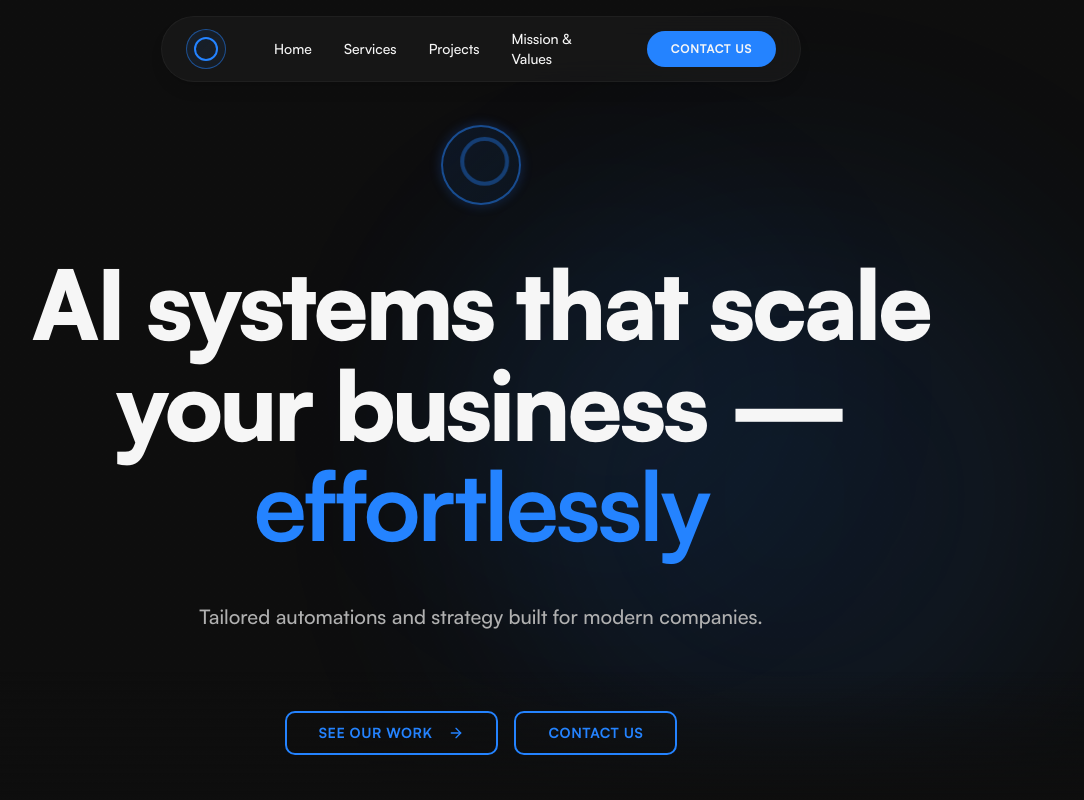
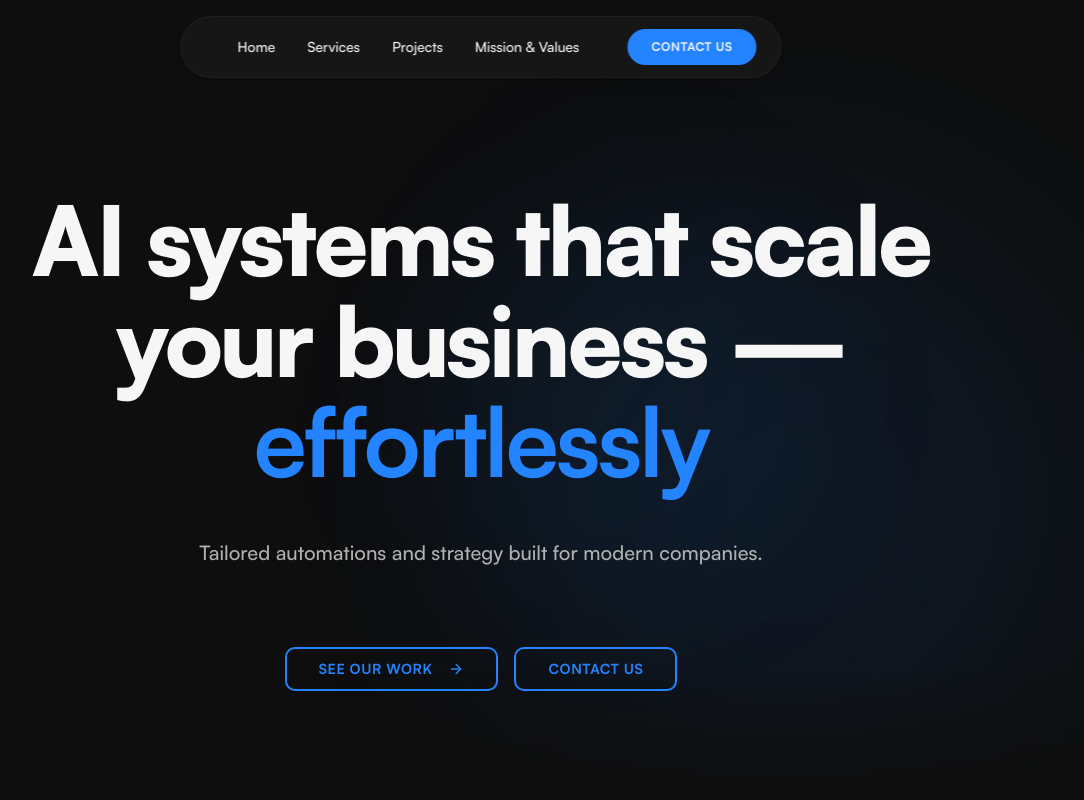
Before and after one commit to Synergaise/website, a React (Vite) app: page / in a window 1280 px wide. Shown: the top 800 px of the page, without its empty margins (159-1243 px from the left). Built offline with nearby package versions, Linux system fonts and the light colour scheme; the HTML template or start-up script is replaced by a standard one.

Commit message:
Remove blue circles from hero

```diff
--- a/src/components/Hero.tsx
+++ b/src/components/Hero.tsx
@@ -21,12 +21,6 @@ const Hero = () => {
       {/* Content */}
       <div className="container mx-auto px-6 relative z-10">
         <div className="max-w-5xl mx-auto text-center space-y-12 animate-fade-in-up">
-          {/* Logo Mark */}
-          <div className="flex justify-center mb-12">
-            <div className="w-20 h-20 rounded-full bg-gradient-orbital border-2 border-primary/50 flex items-center justify-center" style={{ boxShadow: '0 0 12px rgba(41, 121, 255, 0.25)' }}>
-              <div className="w-12 h-12 rounded-full border-4 border-primary animate-orbital-glow" />
-            </div>
-          </div>
 
           {/* Headline */}
           <h1 className="text-5xl md:text-7xl lg:text-h1 font-heading font-black leading-[1.05] tracking-[-0.03em] text-foreground">
--- a/src/components/Navbar.tsx
+++ b/src/components/Navbar.tsx
@@ -23,12 +23,6 @@ const Navbar = () => {
     <nav className="fixed top-4 left-1/2 -translate-x-1/2 z-50 w-[95%] md:w-auto">
       <div className="backdrop-blur-md bg-graphite/30 border border-border/50 rounded-full px-6 py-3 shadow-lg">
         <div className="flex items-center justify-between md:justify-start gap-4">
-          {/* Logo */}
-          <Link to="/" className="flex items-center shrink-0">
-            <div className="w-10 h-10 rounded-full bg-gradient-orbital border border-primary/50 flex items-center justify-center">
-              <div className="w-6 h-6 rounded-full border-2 border-primary" />
-            </div>
-          </Link>
 
           {/* Centered Desktop Navigation */}
           <div className="hidden md:flex items-center justify-center gap-8 mx-8">
```
